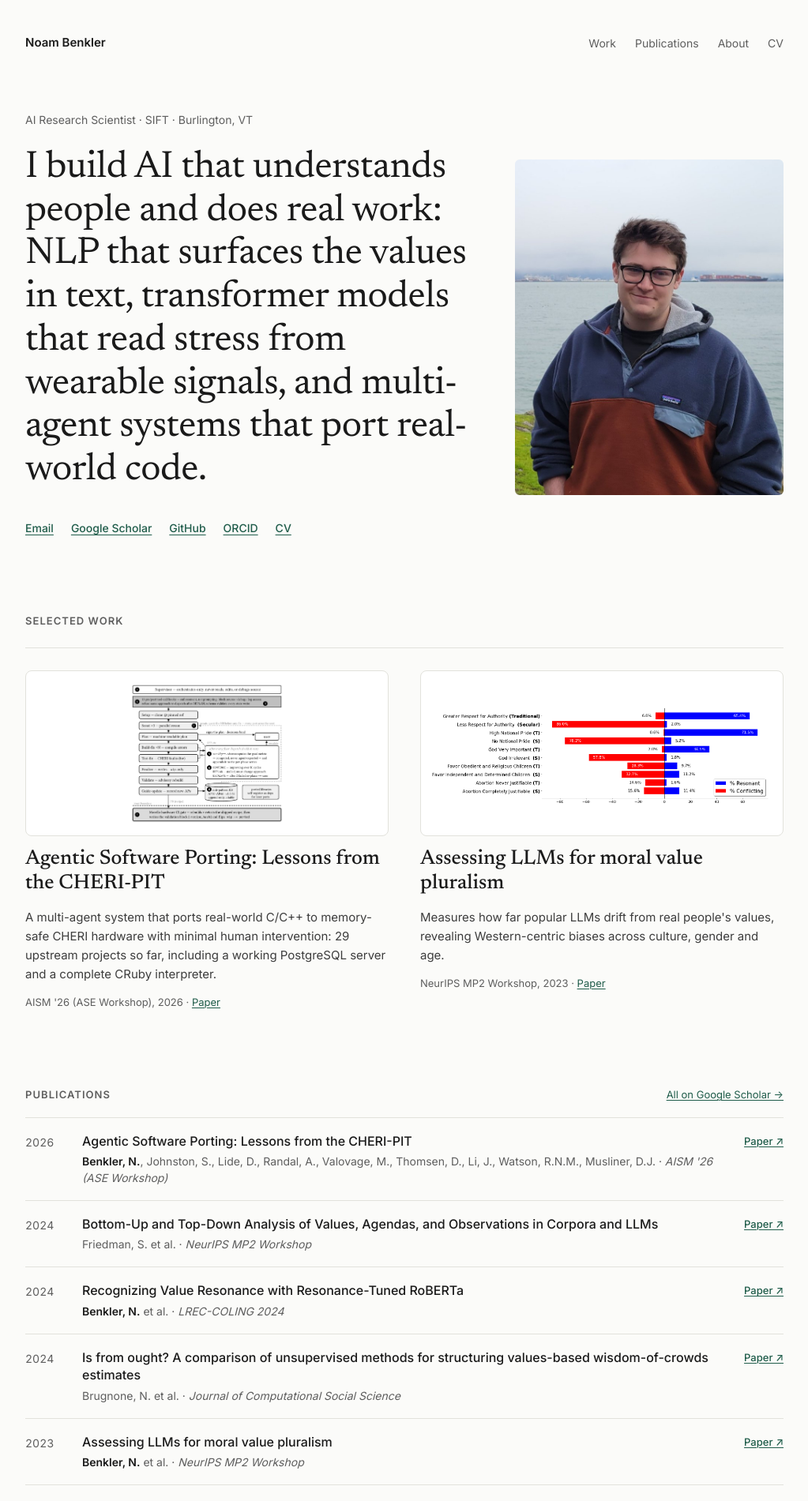
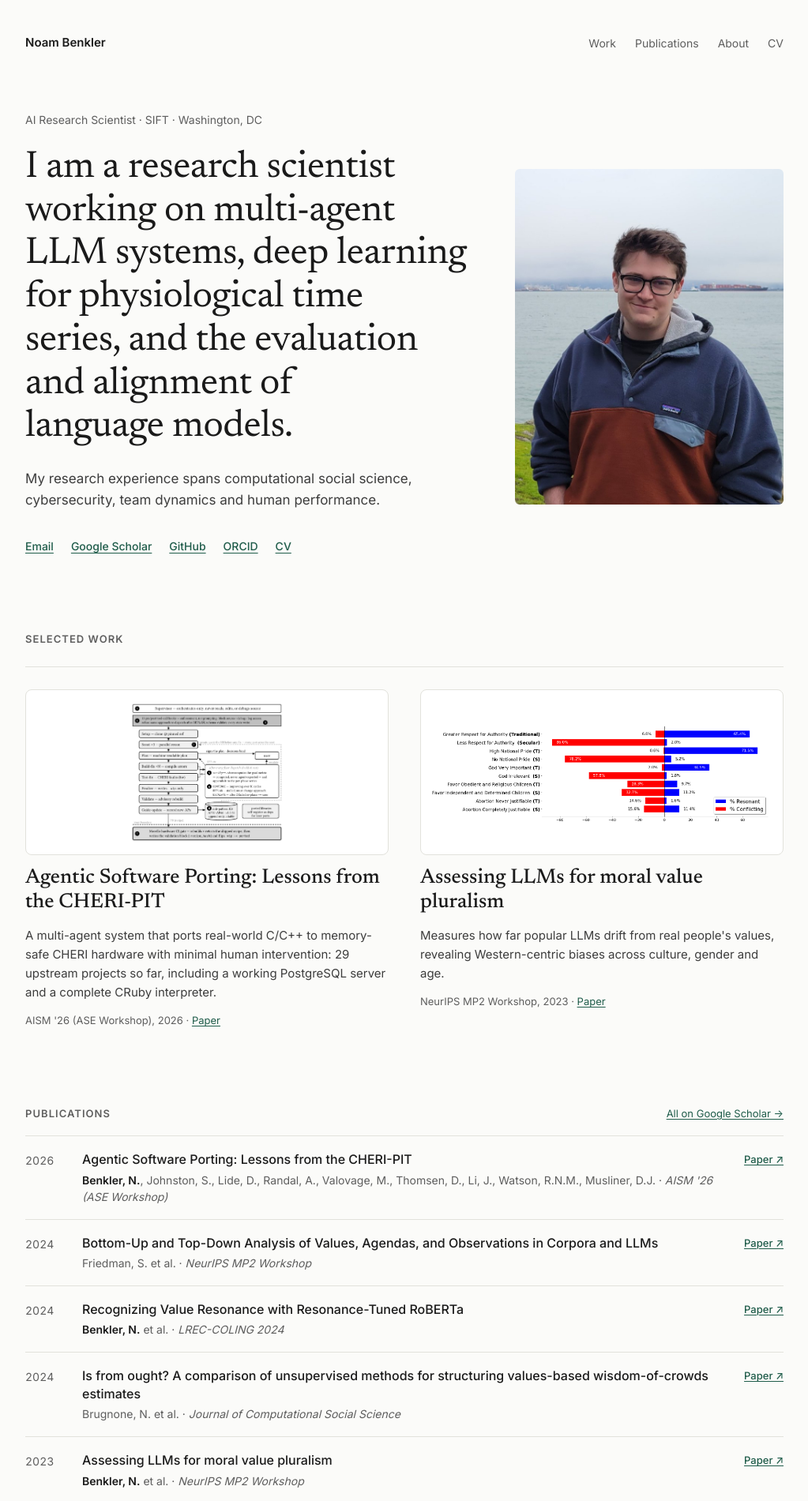
Before and after one commit to benklern/benklern.github.io, a Jekyll site: the page built from index.html, in a window 1280 px wide. Shown: the top 1901 px of the page at 79% size, without its empty margins (128-1151 px from the left). Built offline with Jekyll 4.4.1, drawn with Linux system fonts in a browser that asks for light colours; some of the changed text lies outside the part shown.

Commit message:
Refine hero headline, add subtitle, update location and hobby
- Headline names research areas; new subtitle lists fields of experience
- Align site description with the headline
- Location: Washington, DC
- About: 3D-printed mechanical puzzles replace Vermont hiking

Co-Authored-By: Claude Opus 5.5 <noreply@anthropic.com>

```diff
--- a/_config.yml
+++ b/_config.yml
@@ -1,6 +1,6 @@
 # Site settings
 title: "Noam Benkler"
-description: "AI research scientist working across LLM evaluation, machine learning on wearable physiological data, and multi-agent systems."
+description: "AI research scientist working on multi-agent LLM systems, deep learning for physiological time series, and the evaluation and alignment of language models."
 url: "https://benklern.github.io"
 baseurl: ""
 locale: "en-US"
@@ -13,10 +13,11 @@ author:
   role: "AI Research Scientist"
   employer: "SIFT"
   employer_url: "https://www.sift.net/"
-  location: "Burlington, VT"
+  location: "Washington, DC"
   email: "nbenkler@sift.net"
   photo: "/images/profile.jpg"
-  statement: "I build AI that understands people and does real work: NLP that surfaces the values in text, transformer models that read stress from wearable signals, and multi-agent systems that port real-world code."
+  statement: "I am a research scientist working on multi-agent LLM systems, deep learning for physiological time series, and the evaluation and alignment of language models."
+  statement_sub: "My research experience spans computational social science, cybersecurity, team dynamics and human performance."
   googlescholar: "https://scholar.google.com/citations?user=mup4_VAAAAAJ"
   semantic: "https://www.semanticscholar.org/author/Noam-Benkler/2139850598"
   orcid: "https://orcid.org/0009-0002-7927-6482"
--- a/assets/css/site.css
+++ b/assets/css/site.css
@@ -121,6 +121,7 @@ main { display: flex; flex-direction: column; gap: 88px; }
   letter-spacing: -0.01em;
   text-wrap: pretty;
 }
+.hero__sub { margin: 0; font-size: 17px; line-height: 1.6; color: var(--body); }
 .hero__photo {
   flex: 1 1 280px;
   max-width: 340px;
--- a/index.html
+++ b/index.html
@@ -14,6 +14,7 @@ redirect_from:
   <div class="hero__text">
     <p class="eyebrow">{{ site.author.role }} · {{ site.author.employer }} · {{ site.author.location }}</p>
     <h1 class="hero__statement">{{ site.author.statement }}</h1>
+    {% if site.author.statement_sub %}<p class="hero__sub">{{ site.author.statement_sub }}</p>{% endif %}
     <div class="link-row">
       {% include contact-links.html %}
     </div>
@@ -86,7 +87,7 @@ redirect_from:
   <div class="about__body">
     <p class="about__lead">I'm a research scientist at <a href="{{ site.author.employer_url }}">Smart Information Flow Technologies</a> (SIFT), where I've worked on DARPA-funded research programs since 2020. My work sits where three fields rarely meet: language models and how we evaluate them, machine learning on wearable physiological data, and multi-agent systems that do real work.</p>
     <p>Lately that has meant leading the engineering behind CHERI-PIT, a multi-agent system that ports real-world C/C++ to memory-safe CHERI hardware with minimal human intervention. It has also meant pretraining transformer encoders on wearable signals to track stress in six-person crews on month-long analogue missions. Earlier, I defined Recognizing Value Resonance as a new NLP task and used it in one of the earliest evaluations of moral value pluralism in LLMs. What ties it together is turning open questions into well-posed tasks, then building the systems that answer them on real data.</p>
-    <p>When I'm not working, I'm hiking Vermont's Green Mountains or having remarkably one-sided conversations with my dog Alfred, mostly about tennis balls.</p>
+    <p>When I'm not working, I'm prototyping mechanical puzzles on my 3D printer, or having remarkably one-sided conversations with my dog Alfred, mostly about tennis balls.</p>
     <dl class="edu">
       {% for e in site.data.education %}
       <div><dt>{{ e.year }}</dt><dd>{{ e.degree }}, {{ e.school }}</dd></div>
```
